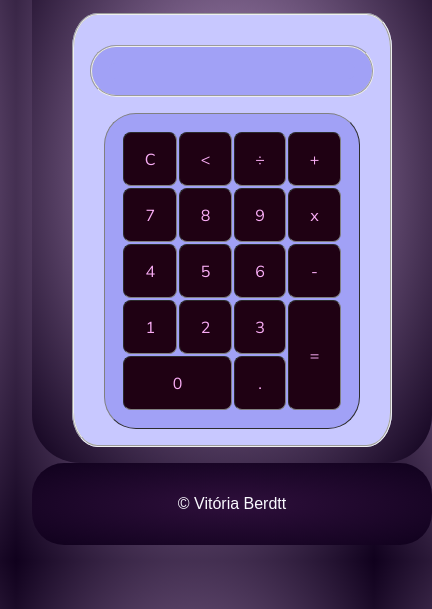
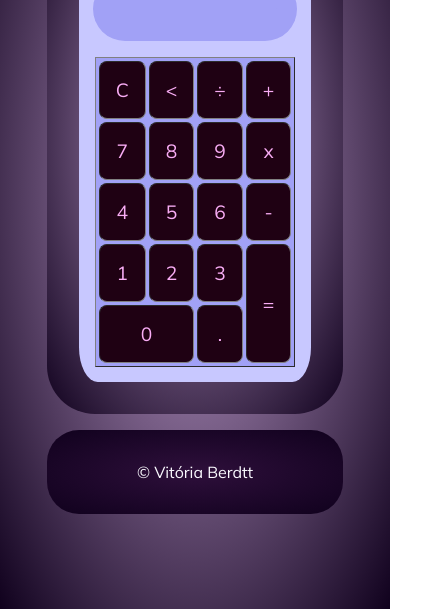
Before and after one commit to vitoriaberdtt-boop/calculadora-vitoria, a website built with Vite: page calculadora-vi/index.html in a window 390 px wide. Shown: the part 235-844 px from the top of the page, 432 px wide, since content can reach past the window. Built offline with nearby package versions, Linux system fonts and the light colour scheme.

Commit message:
deixei o css responsivo e organizadinho

```diff
--- a/calculadora-vi/src/main.js
+++ b/calculadora-vi/src/main.js
@@ -1,8 +1,13 @@
 console.log('main.js carregado (module)');
 
+//botões que inserem/adicionam na tela:
+//números '0, 1, 2, 3, 4, 5, 6, 7, 8, 9',
+//operações mat '÷, x, +, -'
+//ponto '.'
+function insert(num) {
 
-function insert(num) {
   const el = document.getElementById('result');
+
   if (!el) {
 
     return console.warn('insert: elemento #result não encontrado');
@@ -11,17 +16,26 @@ function insert(num) {
   el.textContent = String(el.textContent || '') + String(num);
 }
 
+//botão de limpar 'C'
 function clean() {
+
   const el = document.getElementById('result');
+
   if (!el) return console.warn('clean: elemento #result não encontrado');
+
   el.textContent = '';
 }
 
+
+//botão de igual'='
 function calcular() {
+
   const el = document.getElementById('result');
+
   if (!el) return console.warn('calcular: elemento #result não encontrado');
 
   const raw = String(el.textContent || '').trim();
+
   if (!raw) {
     el.textContent = 'syntax error';
     return;
@@ -37,47 +51,72 @@ function calcular() {
 
     if (value === undefined || value === null) {
       el.textContent = '';
+
     } else {
 
       const out = String(value);
+
       el.textContent = out.length > 18 ? Number(value).toPrecision(12) : out;
     }
+
   } catch (err) {
+
     console.warn('Erro ao avaliar expressão:', err.message);
+
     el.textContent = 'syntax error';
 
     setTimeout(() => {
+
       const nowEl = document.getElementById('result');
+
       if (nowEl) nowEl.textContent = '';
+
     }, 900);
   }
 }
 
+//botão de voltar apenas um item '<'
 function back() {
   const el = document.getElementById('result');
+
   if (!el) return console.warn('back: elemento #result não encontrado');
+
   const txt = String(el.textContent || '');
+
   el.textContent = txt.slice(0, -1);
 }
 
 window.insert = insert;
+
 window.clean = clean;
+
 window.calcular = calcular;
+
 window.back = back;
 
 document.addEventListener('keydown', (e) => {
+
   const key = e.key;
+
   const allowed = '0123456789+-*/().';
+
   if (allowed.includes(key)) {
+
     e.preventDefault();
     window.insert(key);
+
   } else if (key === 'Enter') {
+
     e.preventDefault();
     window.calcular();
+
   } else if (key === 'Backspace') {
+
     e.preventDefault();
     window.back();
+
   } else if (key.toLowerCase() === 'c') {
+
     e.preventDefault();
     window.clean();
   }
--- a/calculadora-vi/src/style.css
+++ b/calculadora-vi/src/style.css
@@ -1,104 +1,118 @@
-
 @import url('https://fonts.googleapis.com/css2?family=Mulish:ital,wght@0,200..1000;1,200..1000&display=swap');
-
 * {
     box-sizing: border-box;
-    margin: 1rem;
-    padding: 1rem;
+    margin: 0;
+    padding: 0;
+}
+body {
+    background-image: radial-gradient(rgb(195, 161, 210), rgb(16, 1, 29));
+    font-family: 'Mulish', sans-serif;
+    min-height: 100vh;
+    display: flex;
+    flex-direction: column;
+    align-items: center;
+    justify-content: center;
+    padding: 2rem;
 }
 header {
     background-color: rgb(48, 15, 48);
     text-align: center;
     color: rgb(5, 5, 65);
-    font-family: Arial, sans-serif;
-    margin-top: 6rem;
+    padding: 3rem 2rem;
+    margin-bottom: 2rem;
+    width: 100%;
+}
+h1 {
+    color: rgb(241, 241, 247);
     margin-bottom: 1rem;
-    padding: 15rem;
 }
-
 main {
     background-image: radial-gradient(rgb(195, 161, 210), rgb(16, 1, 29));
     border-radius: 3rem;
-    padding: 1rem;
+    padding: 2rem;
     width: 25rem;
-    margin: auto;
-    margin-top: 3rem;
-}
-body {
-    background-image: radial-gradient(rgb(195, 161, 210), rgb(16, 1, 29));
-    margin: 0;
-    padding: 0;
-}
-
-h1 {
-    text-align: center;
-    color: rgb(241, 241, 247);
-    font-family: 'Mulish', sans-serif;
-    margin-top: 2rempx;
-
+    max-width: 100%;
+    margin-bottom: 1rem;
 }
 fieldset {
     background-color: rgb(200, 200, 255);
-    width: 20rem;
-    margin: auto;
-    padding: 1rem 1rem;
+    padding: 1.5rem;
+    border: none;
     border-radius: 8%;
-
 }
-#tela-cal {
-    text-align: right;
-    align-items: center;
+#tela-cal, div#result {
     font-family: 'Mulish', sans-serif;
     color: rgb(54, 1, 51);
     background-color: rgb(161, 161, 246);
-    border-radius: 2rem;
-    margin: auto;
-    margin-top: 0.9rem;
-    padding: 0.00001rem;
+    border-radius: 1rem;
+    padding: 1rem;
+    text-align: right;
     width: 100%;
 }
-
+#tela-cal {
+    border-radius: 2rem;
+    margin-top: 0.9rem;
+}
+div#result {
+    font-size: 2.5rem;
+    margin-bottom: 1rem;
+}
+table {
+    margin: 1rem auto 0;
+    color: rgb(249, 173, 245);
+    background-color: rgb(161, 161, 246);
+    text-align: center;
+    width: 90%;
+    border-spacing: 0.3rem;
+}
+td, th {
+    border-radius: 0.5rem;
+    padding: 1rem;
+}
+td {
+    background-color: rgb(31, 1, 19);
+}
+#adiciona, #subtrai, #multiplica, #divide, #igual {
+    background-color: rgb(54, 1, 80);
+}
+th {
+    background-color: rgb(72, 1, 80);
+}
 footer {
     text-align: center;
     background-image: radial-gradient(rgb(46, 15, 59), rgb(16, 1, 29));
     color: rgb(250, 250, 255);
-    font-family: Arial, sans-serif;
-    margin-top: 1%;
-    margin-bottom: 0.5rem;
     border-radius: 2rem;
-    padding: 0.0015rem;
+    padding: 1.5rem;
     width: 25rem;
-    margin: auto;
+    max-width: 90%;
 }
-div#result {
-    font-family: 'Mulish', sans-serif;
-    font-size: 2.5rem;
-    color: rgb(54, 1, 51);
-    background-color: rgb(161, 161, 246);
-    border-radius: 1rem;
-    padding: 0.5rem;
-    margin-bottom: 1rem;
-    text-align: right;
+@media (max-width: 480px) {
+    body {
+        padding: 0.6rem;
+
+    }
+    main, footer {
+        width: 80%;
+        padding: 2rem;
+    }
+    h1{
+        font-size: 2rem;
+        margin-bottom: 1rem;
+    }
+    fieldset {
+        padding: 0.9rem;
+    }
+    div#result {
+        font-size: 2rem;
+        padding: 0.5rem;
+        border-radius: 0.3rem;
+    }
+     table {
+        border-spacing: 0.2rem;
+    }
+    td, th {
+        padding: 1rem;
+        font-size: 1.2rem;
+    }
 }
-table{
-    font-family: 'Mulish', sans-serif;
-    margin: auto;
-    margin-top: 1rem;
-    border-radius: 2rem;
-    color : rgb(249, 173, 245);
-    background-color: rgb(161, 161, 246);
-    text-align: center;
-    width: 90%;
-}
-td{
-    border-radius: 0.5rem;
-    background-color: rgb(31, 1, 19);
-}
-#adiciona, #subtrai, #multiplica, #divide, #igual {
-    border-radius: 0.5rem;
-    background-color: rgb(54, 1, 80);
-}
-th {
-    border-radius: 0.5rem;
-    background-color:  rgb(72, 1, 80);
-}
```
